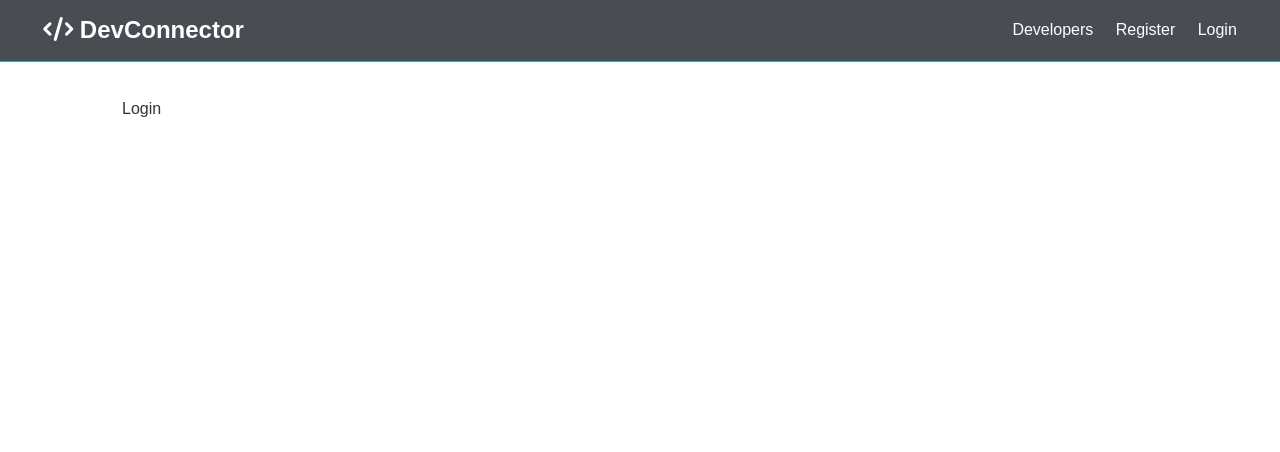
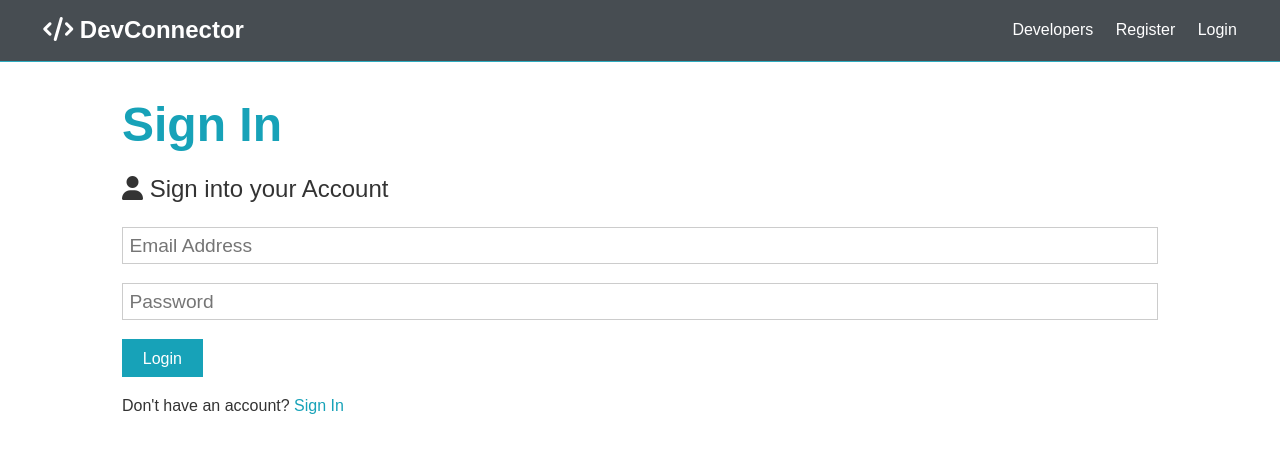
Before and after one commit to ayorindeadunse/developerconnect, a React (Create React App) app in the folder client/: page /login in a window 1280 px wide. Shown: the top 452 px of the page. Built offline with nearby package versions, Linux system fonts and the light colour scheme.

Commit message:
updated login and register components

```diff
--- a/client/src/components/auth/Login.js
+++ b/client/src/components/auth/Login.js
@@ -1,7 +1,55 @@
-import React from "react";
+import React, { Fragment, useState } from "react";
+import { Link } from "react-router-dom";
 
 const Login = () => {
-  return <div>Login</div>;
+  const [formData, setFormData] = useState({
+    email: "",
+    password: "",
+  });
+
+  const { email, password } = formData;
+
+  const onChange = (e) =>
+    setFormData({ ...formData, [e.target.name]: e.target.value });
+
+  const onSubmit = async (e) => {
+    e.preventDefault();
+    console.log("SUCCESS");
+  };
+  return (
+    <Fragment>
+      <h1 className='large text-primary'>Sign In</h1>
+      <p className='lead'>
+        <i className='fas fa-user'></i> Sign into your Account
+      </p>
+      <form className='form' onSubmit={(e) => onSubmit(e)}>
+        <div className='form-group'>
+          <input
+            type='email'
+            placeholder='Email Address'
+            name='email'
+            value={email}
+            onChange={(e) => onChange(e)}
+            required
+          />
+        </div>
+        <div className='form-group'>
+          <input
+            type='password'
+            placeholder='Password'
+            name='password'
+            minLength='6'
+            value={password}
+            onChange={(e) => onChange(e)}
+          />
+        </div>
+        <input type='submit' className='btn btn-primary' value='Login' />
+      </form>
+      <p className='my-1'>
+        Don't have an account? <Link to='/register'>Sign In</Link>
+      </p>
+    </Fragment>
+  );
 };
 
 export default Login;
--- a/client/src/components/auth/Register.js
+++ b/client/src/components/auth/Register.js
@@ -1,4 +1,5 @@
 import React, { Fragment, useState } from "react";
+import { Link } from "react-router-dom";
 
 const Register = () => {
   const [formData, setFormData] = useState({
@@ -13,12 +14,30 @@
   const onChange = (e) =>
     setFormData({ ...formData, [e.target.name]: e.target.value });
 
-  const onSubmit = (e) => {
+  const onSubmit = async (e) => {
     e.preventDefault();
-    if (password != password2) {
+    if (password !== password2) {
       console.log("Passwords do not match");
     } else {
-      console.log(formData);
+      console.log("SUCCESS");
+      //  console.log(formData);
+      /*const newUser = {
+        name,
+        email,
+        password,
+      };
+      try {
+        const config = {
+          headers: {
+            "Content-Type": "application/json",
+          },
+        };
+        const body = JSON.stringify(newUser);
+        const res = await axios.post("/api/users", body, config);
+        console.log(res.data);
+      } catch (err) {
+        console.error(err.response.data);
+      } */
     }
   };
   return (
@@ -75,7 +94,7 @@
         <input type='submit' className='btn btn-primary' value='Register' />
       </form>
       <p className='my-1'>
-        Already have an account? <a href='login.html'>Sign In</a>
+        Already have an account? <Link to='/login'>Sign In</Link>
       </p>
     </Fragment>
   );
```
Also changed, not shown: 1 other file (tests, documents, lock files or other folders).
